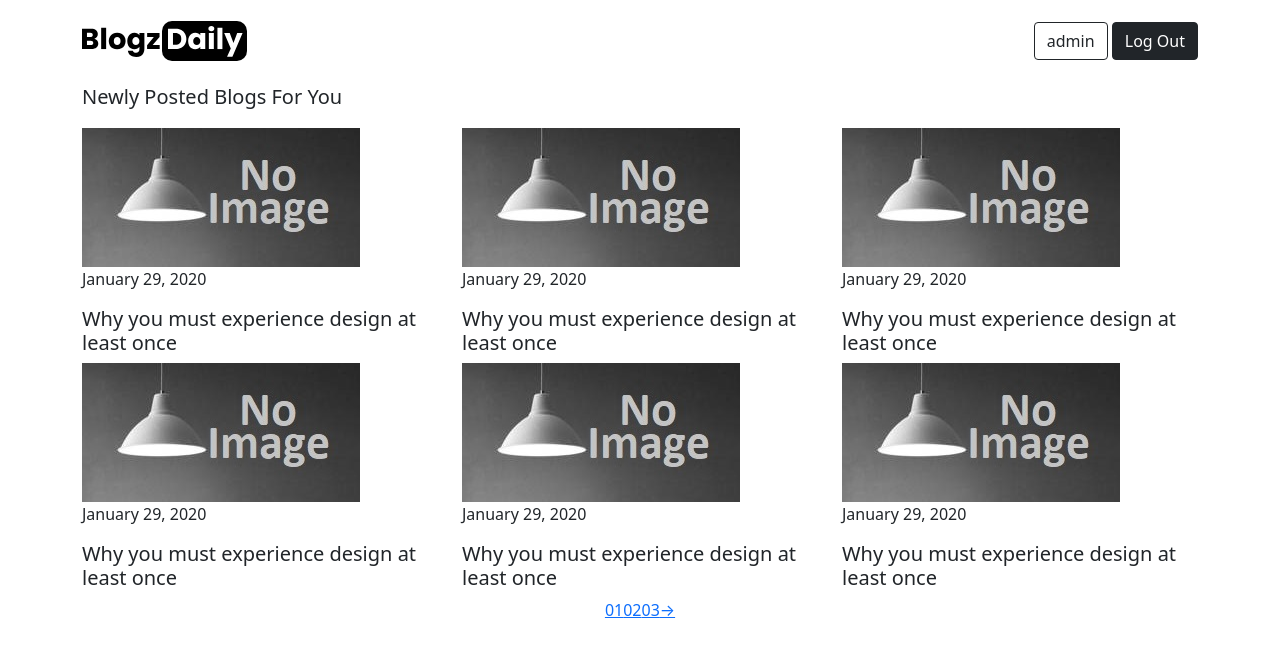
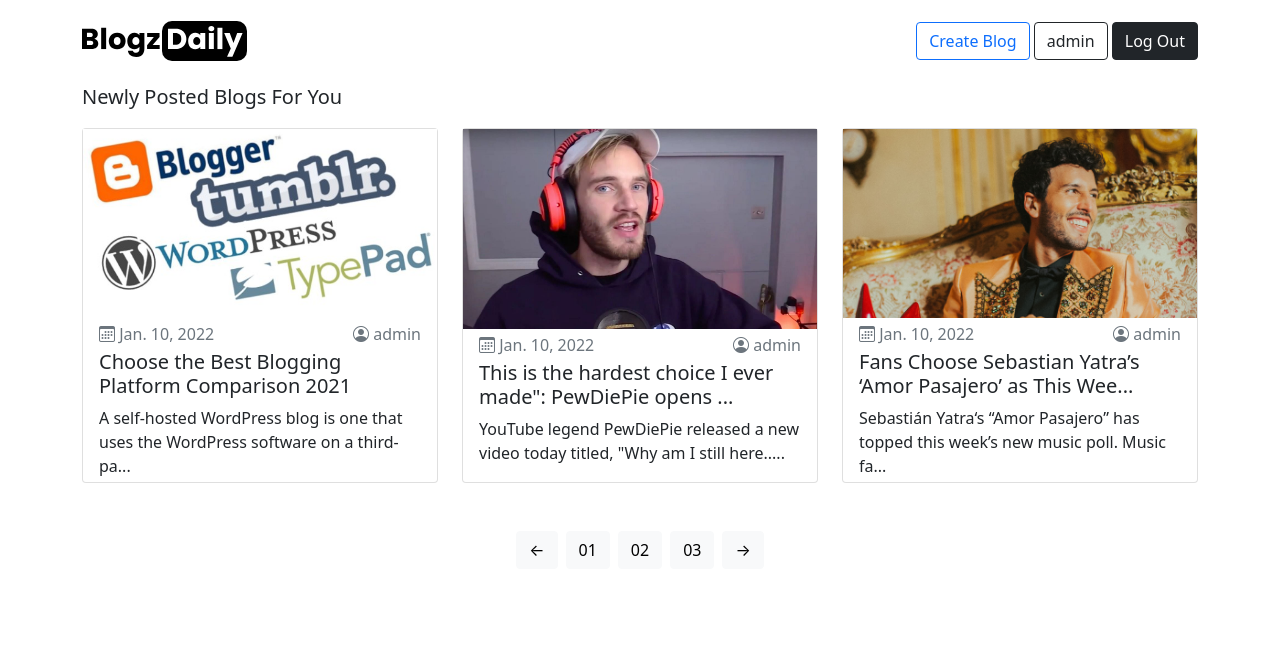
Before and after one commit to Rashed360/django-blog-project, a Django app: page /blogs/ in a window 1280 px wide. Shown: the top 657 px of the page. Run offline with Django 3.2, Linux system fonts and the light colour scheme; a user stored in the database is signed in; data comes from the database, SQL or seed files in the repository; both versions use the stored data as it was after the commit; some libraries are stand-ins or nearby versions.

Commit message:
blog part

```diff
--- a/app_blog/models.py
+++ b/app_blog/models.py
@@ -3,12 +3,15 @@ from django.contrib.auth.models import User
 
 class Blog(models.Model):
     author = models.ForeignKey(User, on_delete=models.CASCADE, related_name='blog_author')
-    title = models.CharField(max_length=264, verbose_name='Insert Title')
+    title = models.CharField(max_length=150, verbose_name='Insert Title')
+    sub_title = models.CharField(max_length=264, verbose_name='Insert Sub-title', default='')
     slug = models.SlugField(max_length=264, unique=True)
     content = models.TextField(verbose_name='Blog Content')
     image = models.ImageField(upload_to='blogs', verbose_name='Image')
     published = models.DateTimeField(auto_now_add=True)
     edited = models.DateTimeField(auto_now=True)
+    class Meta:
+        ordering = ['-published',]
     def __str__(self):
         return self.title
 
@@ -17,9 +20,13 @@ class Comment(models.Model):
     user = models.ForeignKey(User, on_delete=models.CASCADE, related_name='user_comment')
     comment = models.TextField(verbose_name='Blog Comment', default='')
     commented = models.DateTimeField(auto_now_add=True)
+    class Meta:
+        ordering = ('-commented',)
     def __str__(self):
         return self.comment
 
 class Like(models.Model):
     blog = models.ForeignKey(Blog, on_delete=models.CASCADE, related_name='blog_like')
     user = models.ForeignKey(User, on_delete=models.CASCADE, related_name='user_like')
+    def __str__(self):
+        return self.user+' likes '+self.blog
--- /dev/null
+++ b/app_blog/templatetags/custom_filters.py
@@ -0,0 +1,12 @@
+from django import template
+
+register = template.Library()
+
+def value_range(value,range):
+    if len(value) > range:
+        return value[0:range-3]+'...'
+    else:
+        return value
+
+
+register.filter('value_range', value_range)
--- a/app_blog/urls.py
+++ b/app_blog/urls.py
@@ -1,9 +1,12 @@
 from django.urls import path
-from . import views
+from app_blog  import views
 
 app_name = 'app_blog'
 
 urlpatterns = [
-    path('', views.blogs, name='blogs'),
-    path('blog/', views.blog, name='blog'),
+    path('', views.BlogList.as_view(), name='blogs'),
+    path('create/', views.CreateBlog.as_view(), name='create'),
+    path('blog/<slug:slug>/', views.single_blog, name='blog'),
+    path('like/<pk>/', views.like_blog, name='like'),
+    path('dislike/<pk>/', views.dislike_blog, name='dislike'),
 ]
--- a/app_blog/views.py
+++ b/app_blog/views.py
@@ -1,9 +1,65 @@
-from django.shortcuts import render
+from django.contrib.auth import models
+from django.shortcuts import render, HttpResponseRedirect
+from django.urls import reverse, reverse_lazy
+from django.contrib.auth.mixins import LoginRequiredMixin
+from django.contrib.auth.decorators import login_required
+from django.views.generic import CreateView, UpdateView, DeleteView, ListView, DetailView, TemplateView, View
+from app_blog.models import Blog, Comment, Like
+from uuid import uuid4
+from app_blog.forms import CommentForm
 
-def blogs(request):
-    context={}
-    return render(request, 'app_blog/blogs.html', context)
 
-def blog(request):
-    context={}
-    return render(request, 'app_blog/blog.html', context)
+class CreateBlog(LoginRequiredMixin, CreateView):
+    model = Blog
+    template_name = 'app_blog/create_blog.html'
+    fields = ('title','sub_title','content','image')
+    def form_valid(self, form):
+        blog_obj = form.save(commit=False)
+        blog_obj.author = self.request.user
+        blog_obj.image = self.request.FILES['image']
+        blog_obj.slug = blog_obj.title.replace(" ","-")+'-'+str(uuid4())
+        blog_obj.save()
+        return HttpResponseRedirect(reverse('app_blog:blogs'))
+
+class BlogList(ListView):
+    context_object_name = 'blogs'
+    model = Blog
+    template_name = 'app_blog/all_blogs.html'
+    # queryset = Blog.objects.order_by('-published')
+
+def single_blog(request, slug):
+    blog = Blog.objects.get(slug=slug)
+    comment_form = CommentForm()
+    liked=False
+    if request.user.is_authenticated:
+        already_liked = Like.objects.filter(blog=blog, user=request.user)
+        if already_liked:
+            liked=True
+    if request.method == 'POST':
+        comment_form = CommentForm(request.POST)
+        if comment_form.is_valid():
+            comment = comment_form.save(commit=False)
+            comment.user = request.user
+            comment.blog = blog
+            comment.save()
+            return HttpResponseRedirect(reverse('app_blog:blog', kwargs={'slug':slug}))
+    context={'blog':blog, 'comment_form':comment_form, 'liked':liked}
+    return render(request, 'app_blog/single_blog.html', context)
+
+@login_required
+def like_blog(request, pk):
+    blog = Blog.objects.get(pk=pk)
+    user = request.user
+    already_liked = Like.objects.filter(blog=blog, user=user)
+    if not already_liked:
+        liked = Like(blog=blog, user=user)
+        liked.save()
+    return HttpResponseRedirect(reverse('app_blog:blog', kwargs={'slug':blog.slug}))
+
+@login_required
+def dislike_blog(request, pk):
+    blog = Blog.objects.get(pk=pk)
+    user = request.user
+    already_liked = Like.objects.filter(blog=blog, user=user)
+    already_liked.delete()
+    return HttpResponseRedirect(reverse('app_blog:blog', kwargs={'slug':blog.slug}))
--- /dev/null
+++ b/templates/app_blog/all_blogs.html
@@ -0,0 +1,51 @@
+{% extends 'base.html' %}
+{% block title_block %}All Blogs{% endblock  %}
+{% load custom_filters %}
+{% load static %}
+{% block body_block %}
+<main class="blog-grid-page">
+    <div class="container">
+        <p class='lead'>Newly Posted Blogs For You</p>
+        <div class="row mt-2">
+
+            {% for blog in blogs %}
+            <div class="col-md-4 mb-4">
+                <div class="card" style="height:355px">
+                    <div class="overflow-hidden" style="height:200px">
+                        <a href="{% url 'app_blog:blog' slug=blog.slug %}">
+                        <img class="img-fluid"
+                            {% if blog.blog_image == "" %}
+                                src="{% static '/images/empty.jpg' %}"
+                            {% else %}
+                                src="/media/{{blog.image}}"
+                            {% endif %}
+                        alt=""></a>
+                    </div>
+                    <div class="px-3 py-1">
+                        <p class="d-flex justify-content-between mb-1 text-secondary">
+                            <span><i class="bi bi-calendar3"></i> {{blog.published|date}}</span>
+                            <span><i class="bi bi-person-circle"></i> {{blog.author}}</span>
+                        </p>
+                        <h5>{{blog.title|value_range:60}}</h5>
+                        <p class="mb-0">{{blog.content|value_range:85}}</p>
+                    </div>
+                </div>
+            </div>
+            {% endfor %}
+
+        </div>
+        <div class="row">
+            <div class="col-12 pb-5 mb-5">
+                    <nav class="d-flex align-items-center justify-content-center my-4">
+                        <a class="btn btn-light mx-1" href="#">&larr;</a>
+                        <a class="btn btn-light mx-1" href="#">01</a>
+                        <a class="btn btn-light mx-1" href="#">02</a>
+                        <a class="btn btn-light mx-1" href="#">03</a>
+                        <a class="btn btn-light mx-1" href="#">&rarr;</a>
+                    </nav>
+            </div>
+        </div>
+    </div>
+</main>
+
+{% endblock  %}
--- a/templates/app_blog/blogs.html
+++ /dev/null
@@ -1,77 +0,0 @@
-{% extends 'base.html' %}
-{% block title_block %}All Blogs{% endblock  %}
-{% load static %}
-{% block body_block %}
-<main class="blog-grid-page">
-    <div class="container">
-        <p class='lead'>Newly Posted Blogs For You</p>
-        <div class="row mt-2">
-            <div class="col-md-4">
-                <div class="blog-post-card">
-                    <div class="blog-post-thumbnail-wrapper">
-                        <img src="{% static 'images/empty.jpg' %}" alt="blog">
-                    </div>
-                    <p class="blog-post-date">January 29, 2020</p>
-                    <h5 class="blog-post-title">Why you must experience design at least once</h5>
-                </div>
-            </div>
-            <div class="col-md-4">
-                <div class="blog-post-card">
-                    <div class="blog-post-thumbnail-wrapper">
-                        <img src="{% static 'images/empty.jpg' %}" alt="blog">
-                    </div>
-                    <p class="blog-post-date">January 29, 2020</p>
-                    <h5 class="blog-post-title">Why you must experience design at least once</h5>
-                </div>
-            </div>
-            <div class="col-md-4">
-                <div class="blog-post-card">
-                    <div class="blog-post-thumbnail-wrapper">
-                        <img src="{% static 'images/empty.jpg' %}" alt="blog">
-                    </div>
-                    <p class="blog-post-date">January 29, 2020</p>
-                    <h5 class="blog-post-title">Why you must experience design at least once</h5>
-                </div>
-            </div>
-            <div class="col-md-4">
-                <div class="blog-post-card">
-                    <div class="blog-post-thumbnail-wrapper">
-                        <img src="{% static 'images/empty.jpg' %}" alt="blog">
-                    </div>
-                    <p class="blog-post-date">January 29, 2020</p>
-                    <h5 class="blog-post-title">Why you must experience design at least once</h5>
-                </div>
-            </div>
-            <div class="col-md-4">
-                <div class="blog-post-card">
-                    <div class="blog-post-thumbnail-wrapper">
-                        <img src="{% static 'images/empty.jpg' %}" alt="blog">
-                    </div>
-                    <p class="blog-post-date">January 29, 2020</p>
-                    <h5 class="blog-post-title">Why you must experience design at least once</h5>
-                </div>
-            </div>
-            <div class="col-md-4">
-                <div class="blog-post-card">
-                    <div class="blog-post-thumbnail-wrapper">
-                        <img src="{% static 'images/empty.jpg' %}" alt="blog">
-                    </div>
-                    <p class="blog-post-date">January 29, 2020</p>
-                    <h5 class="blog-post-title">Why you must experience design at least once</h5>
-                </div>
-            </div>
-        </div>
-        <div class="row">
-            <div class="col-12 pb-5 mb-5">
-                    <nav class="app-pagination d-flex align-items-center justify-content-center">
-                        <a href="#" class="active">01</a>
-                        <a href="#">02</a>
-                        <a href="#">03</a>
-                        <a href="#" class="next">&rarr;</a>
-                    </nav>
-            </div>
-        </div>
-    </div>
-</main>
-
-{% endblock  %}
--- a/templates/base.html
+++ b/templates/base.html
@@ -15,6 +15,7 @@
                 <a class="navbar-brand" href="{% url 'index' %}"><img draggable="false" src="{% static 'images/logo.svg' %}" alt=""></a>
                 <form class="justify-content-start">
                     {% if user.is_authenticated %}
+                    <a href="{% url 'app_blog:create' %}" class="btn btn-outline-primary" type="button">Create Blog</a>
                     <a href="{% url 'app_login:profile' %}" class="btn btn-outline-dark" type="button">{{user.username}}</a>
                     <a href="{% url 'app_login:logout' %}" class="btn btn-dark" type="button">Log Out</a>
                     {% else %}
```
Also changed, not shown: app_blog/forms.py (added, +10 -0 lines), templates/app_blog/blog.html (deleted, +0 -79 lines), templates/app_blog/create_blog.html (added, +17 -0 lines), templates/app_blog/single_blog.html (added, +114 -0 lines), templates/app_blog/user_blogs.html (added, +7 -0 lines), app_blog/migrations/0004_blog_sub_title_alter_blog_title.py (added), app_blog/migrations/0005_alter_blog_options_alter_comment_options_and_more.py (added), app_blog/migrations/0006_alter_blog_image.py (added), app_blog/templatetags/__init__.py (added), db.sqlite3, media/blogs/4b4d4-16408550592110-1920.jpg (added), media/blogs/Sebastian-Yatra-cr-Erick-Fernando-Quezada-1548-billboard-2021-1634917931.jpg (added), media/blogs/blogging_platforms-580x290.jpg (added).
